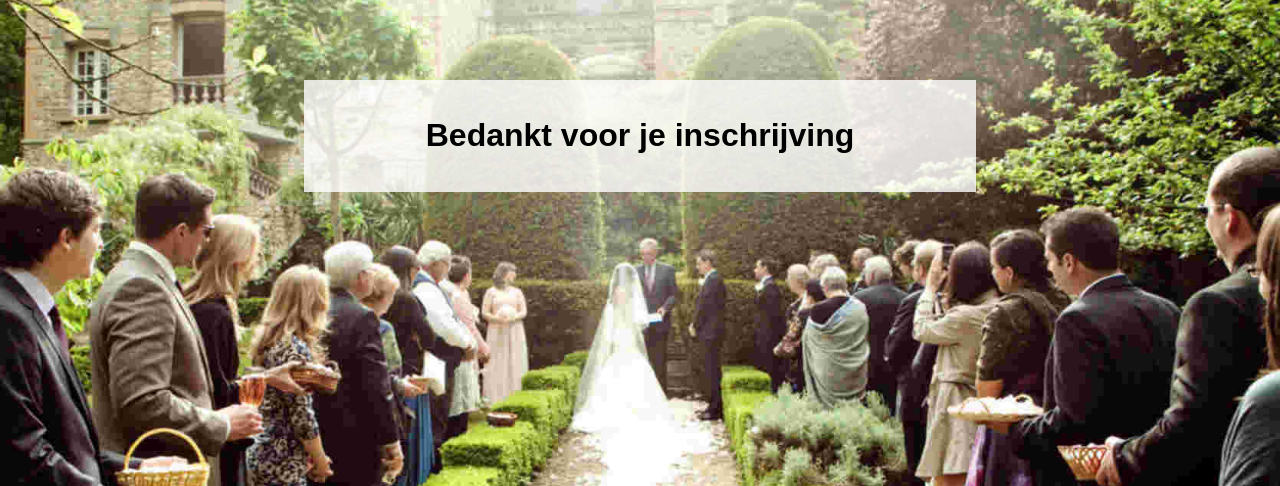
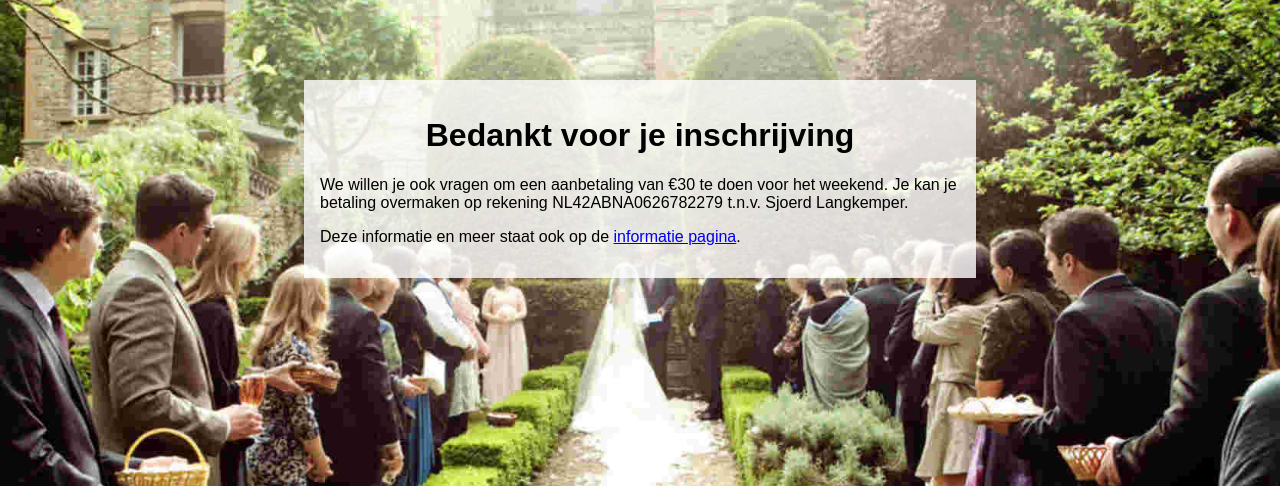
Before and after one commit to Sjord/hawedding, a PHP site: page /bedankt.php in a window 1280 px wide. Shown: the part 50-536 px from the top of the page. Run offline with PHP 8.4, Linux system fonts and the light colour scheme.

Commit message:
Add some more info about paying

```diff
--- a/www/bedankt.php
+++ b/www/bedankt.php
@@ -2,6 +2,12 @@
 require("../lib/header.php");
 ?>
 <h1>Bedankt voor je inschrijving</h1>
+<p>
+We willen je ook vragen om een aanbetaling van €30 te doen voor het weekend.
+Je kan je betaling overmaken op rekening NL42ABNA0626782279 t.n.v. Sjoerd Langkemper.
+</p>
+<p>
+Deze informatie en meer staat ook op de <a href="./info.php">informatie pagina</a>.
 <?php
 require("../lib/footer.php");
 ?>
--- a/www/info.php
+++ b/www/info.php
@@ -15,7 +15,7 @@ Als je vanaf een andere plaats dan Haarlem wilt vertrekken, dat kan!, geef dit d
 </div>
 <div>We zullen met de auto vertrekken in de richting van de trouwlocatie, welke wij natuurlijk zo lang mogelijk geheim zullen houden. Benzinekosten zitten in het weekendgeld.</div>
 <div>We streven ernaar om tussen 22:00/23:00 te arriveren op locatie.</div>
-
+<p>De routebeschrijving is een beetje ingewikkeld, dus neem je kaarthoekmeter of geodriehoek mee, en laadt je telefoon op.</p>
 <div>
 <h3>Locatie</h3>
 </div>
@@ -49,7 +49,7 @@ Als je vanaf een andere plaats dan Haarlem wilt vertrekken, dat kan!, geef dit d
 </ul>
 </div>
 <p>
-Je kan je betaling overmaken op rekening NL42ABNA0626782279 t.n.v. Sjoerd Langkemper.
+Je kan je betaling overmaken op rekening NL42ABNA0626782279 t.n.v. Sjoerd Langkemper. Als je mee gaat vragen we om een eerste aanbetaling van €30.
 </p>
 
 <div>
```
